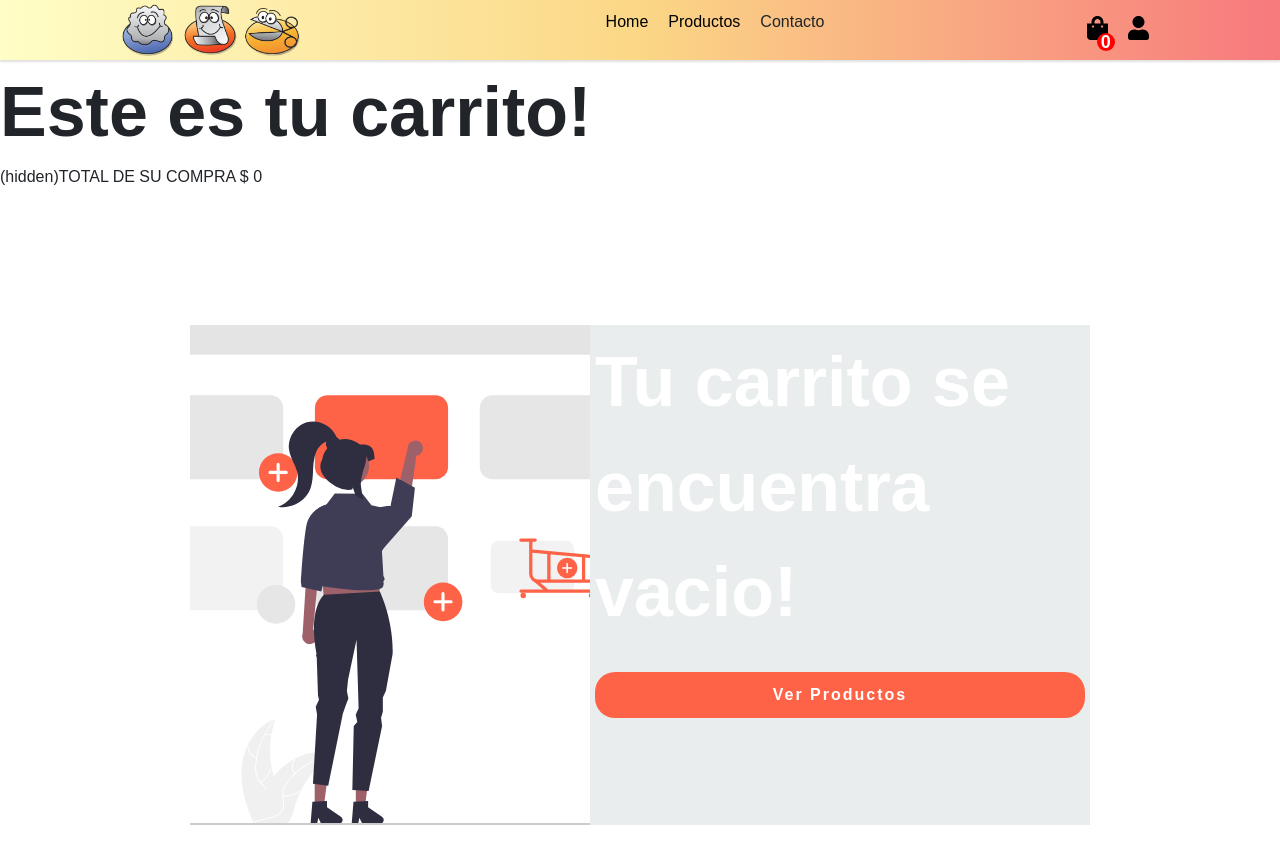
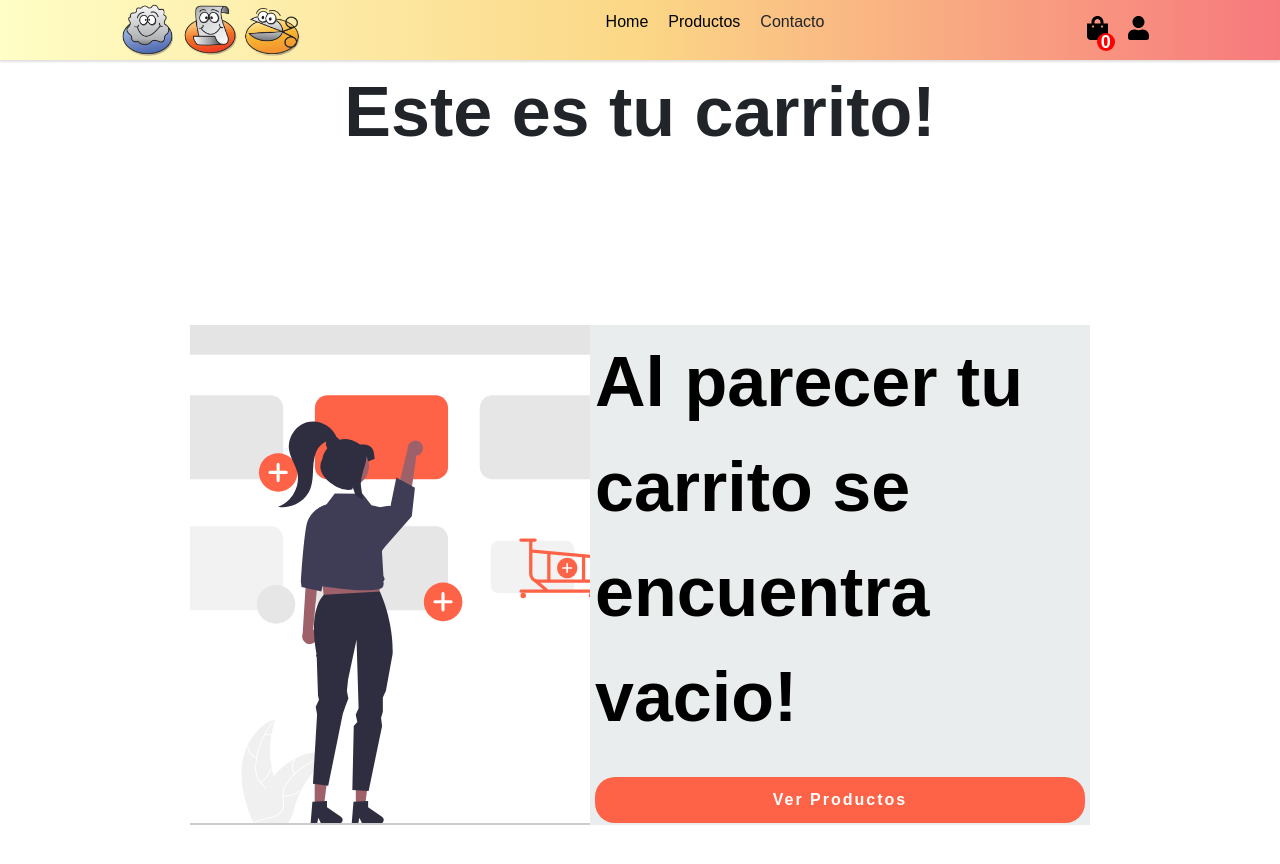
Before and after one commit to ChristiaCorrado/piedrapapeltijera-ecommerce, a React (Create React App) app: page /cart in a window 1280 px wide. Shown: the top 864 px of the page. Built offline with nearby package versions, Linux system fonts and the light colour scheme.

Commit message:
ItemCollection

```diff
--- a/src/components/Cart/Cart.css
+++ b/src/components/Cart/Cart.css
@@ -18,6 +18,7 @@
 .titleCart{
     font-size:70px;
     font-weight:700;
+    text-align: center;
 }
 
 .cardCart img{
@@ -40,6 +41,10 @@
     align-items:center;
 }
 
+.totalDeCompra{
+    font-size: 25px;
+}
+
 .imgCartVacio{
     width: 400px;
     height: 500px;
@@ -55,7 +60,7 @@
     font-size:70px;
     font-weight:700;
     padding-top: 80px;
-    color:white;
+    color:black;
     background:#EAEDED;
     padding:1%;
 }
--- a/src/components/Cart/Cart.jsx
+++ b/src/components/Cart/Cart.jsx
@@ -4,8 +4,13 @@ import { CartContext } from "../../context/CartContext";
 import { Link } from "react-router-dom";
 const Cart = ( ) =>{
 
-    const {cart, removeItem, totalDeCompra } = useContext(CartContext)
+    const {cart, removeItem, totalDeCompra, vaciarCart } = useContext(CartContext)
 
+    console.log(totalDeCompra);
+
+    const dataClient = { buyer: {name: 'chris', phone: '123', email: 'chris@chis.com'} , items:{cart}, totalDeCompra }
+
+    console.log(dataClient);
 
     return(
         <>
@@ -14,7 +19,7 @@ const Cart = ( ) =>{
                     {cart.length === 0 ? (<div className="cartVacio">
                                             <div className="imgCartVacio"></div>
                                             <div>
-                                                <div className="titleCartVacio">Tu carrito se encuentra vacio!
+                                                <div className="titleCartVacio">Al parecer tu carrito se encuentra vacio!
                                                 <Link to={"/products"}><button className="btn btnCartAdd">Ver Productos</button></Link>
                                                 </div>
                                             </div>
@@ -36,14 +41,15 @@ const Cart = ( ) =>{
                     )
                     }
 
-                    {totalDeCompra === 0 ? <div>
-                                                <div>
-                                                    TOTAL DE SU COMPRA $ {totalDeCompra}
+                    { cart.length !== 0  ? <div>
+                                                <div className="totalDeCompra">
+                                                    TOTAL DE SU COMPRA $ {totalDeCompra}.
                                                 </div>
-                                                <div>
-                                                    <button className="btn">Vaciar Carrito</button>
+                                                <div className="d-flex">
+                                                    <button className="btn" onClick={ vaciarCart } >Vaciar Carrito</button>
+                                                    <button className="btn" >Finalizar Compra</button>
                                                 </div>
-                                            </div> : <div Style={'display:hidden'}> (hidden)TOTAL DE SU COMPRA $ {totalDeCompra}</div>}
+                                            </div> : <div/> }
            </div>
 
         </>
--- a/src/components/ItemCount/ItemCount.jsx
+++ b/src/components/ItemCount/ItemCount.jsx
@@ -42,7 +42,7 @@ const ItemCount = ({ stock, initial, itemAdd}) =>{
                     <div className="">Producto Agregado al carrito</div>
                     <div className="">
                         <Link to="/products"><button className="btn">Ver Mas Productos</button></Link>
-                        <Link to="/cart"><button className="btn">Finalizar Compra</button></Link>
+                        <Link to="/cart"><button className="btn">Ver Carrito</button></Link>
                     </div>
                 </>):(
 
--- a/src/context/CartContext.jsx
+++ b/src/context/CartContext.jsx
@@ -53,10 +53,7 @@ export const CartProvider = ({ children }) => {
     setCart(newCartRemove);
   }
 
-  const vaciarCart=()=> {
-    setCart([])
-  }
-
+  const vaciarCart=()=> setCart([])
 
   return(
     <CartContext.Provider
```
